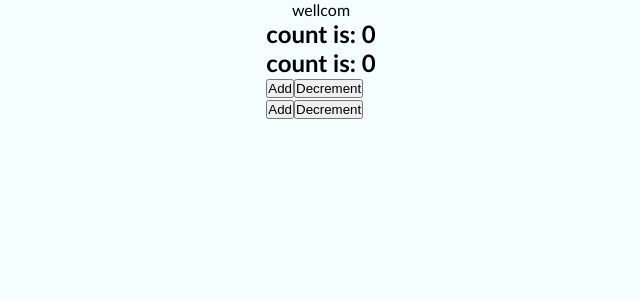
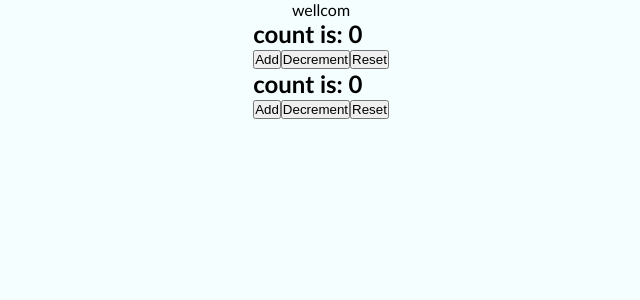
Before and after one commit to ZahraNejati79/first-react-, a React (Create React App) app: page / in a window 1280 px wide. Shown: the top 300 px of the page, without its empty margins (319-959 px from the left). Built offline with nearby package versions, Linux system fonts and the light colour scheme.

Commit message:
multiple reducer

```diff
--- a/src/components/Resucer/CountReducer.js
+++ b/src/components/Resucer/CountReducer.js
@@ -24,49 +24,45 @@ import React, { useReducer, useState } from "react";
 // };
 
 // export default CounterOne;
-const initialState = {
-  firstButton: 0,
-  secondButton: 0,
-};
+const initialState = 0;
 const reducer = (state, action) => {
   switch (action.type) {
-    case "add1":
-      return { ...state, firstButton: state.firstButton + action.value };
-    case "add2":
-      return { ...state, secondButton: state.secondButton + action.value };
-    case "decrement1":
-      return { ...state, firstButton: state.firstButton + action.value };
-    case "decrement2":
-      return { ...state, secondButton: state.secondButton + action.value };
+    case "add":
+      return state + action.value;
+    case "decrement":
+      return state + action.value;
+    case "reset":
+      return initialState;
     default:
       return state;
   }
 };
 const CounterOne = () => {
   const [count, dispatch] = useReducer(reducer, initialState);
-
+  const [countTwo, dispatchTwo] = useReducer(reducer, initialState);
   return (
     <div>
-      <h2> count is: {count.firstButton}</h2>
-      <h2> count is: {count.secondButton}</h2>
       <div>
-        <button onClick={() => dispatch({ type: "add1", value: 1 })}>
-          {" "}
-          Add{" "}
+        <h2> count is: {count}</h2>
+        {console.log("count is:", count)}
+        <button onClick={() => dispatch({ type: "add", value: 1 })}>Add</button>
+        <button onClick={() => dispatch({ type: "decrement", value: -1 })}>
+          Decrement
         </button>
-        <button onClick={() => dispatch({ type: "decrement1", value: -1 })}>
-          {" "}
-          Decrement{" "}
+        <button onClick={() => dispatch({ type: "reset", value: 0 })}>
+          Reset
         </button>
       </div>
       <div>
-        <button onClick={() => dispatch({ type: "add2", value: 1 })}>
-          {" "}
-          Add{" "}
+        <h2> count is: {countTwo}</h2>
+        <button onClick={() => dispatchTwo({ type: "add", value: 1 })}>
+          Add
         </button>
-        <button onClick={() => dispatch({ type: "decrement2", value: -1 })}>
-          {" "}
-          Decrement{" "}
+        <button onClick={() => dispatchTwo({ type: "decrement", value: -1 })}>
+          Decrement
+        </button>
+        <button onClick={() => dispatchTwo({ type: "reset", value: 0 })}>
+          Reset
         </button>
       </div>
     </div>
```
